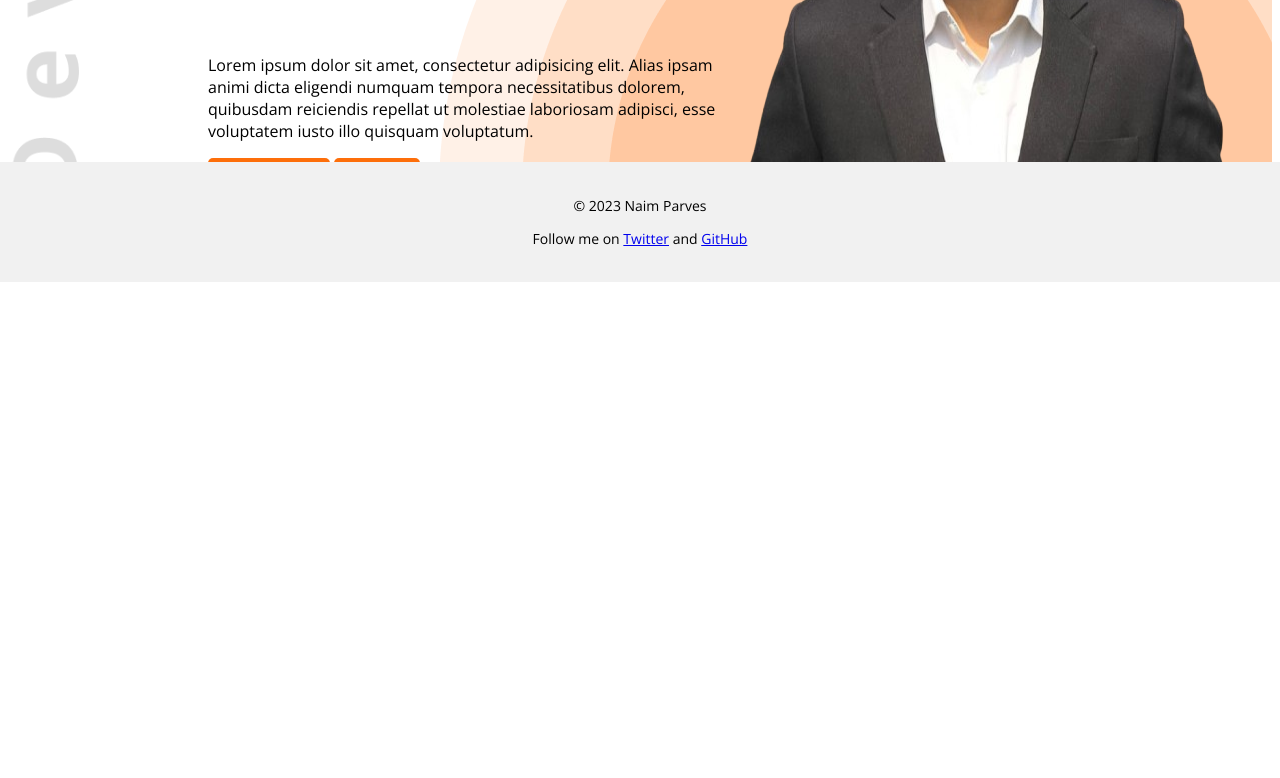
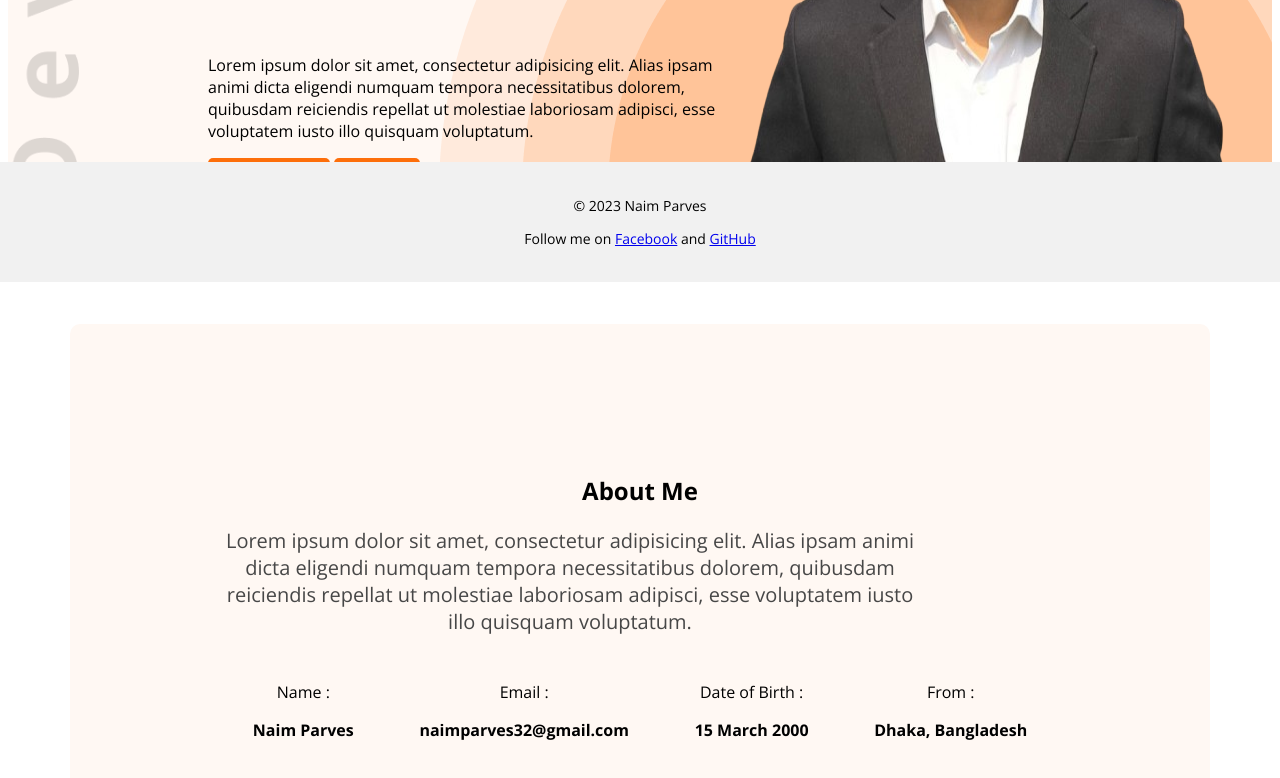
Before and after one commit to NaimParves/web_portfolio, a plain HTML site: page index.html in a window 1280 px wide. Shown: the part 518-1296 px from the top of the page. Before the commit the page ends 800 px from the top, so only its background shows below. Drawn offline with nearby package versions, Linux system fonts and the light colour scheme.

Commit message:
about me

```diff
--- a/index.html
+++ b/index.html
@@ -11,7 +11,7 @@
 
 </head>
 <body class="open-sans-normal">
-    <header class="header">
+    <header class="header  secondary-bg">
         <nav >
             <h3 class="nav-title">Naim <span class="text-primary">Parves</span> </h3>
             <ul>
@@ -31,12 +31,36 @@
             <img class="banner-image" src="../web_portfolio/images/Naim Parves.png" alt="Naim Parves" class="banner-image">
         </div>
     </header>
-    <main>
+    <main class="main">
+
+        <section class="about secondary-bg">
+            <h2 class="section-title">About Me</h2>
+            <p class="section-description">Lorem ipsum dolor sit amet, consectetur adipisicing elit. Alias ipsam animi dicta eligendi numquam tempora necessitatibus dolorem, quibusdam reiciendis repellat ut molestiae laboriosam adipisci, esse voluptatem iusto illo quisquam voluptatum.</p>
+            <div class="about-items">
+                <div class="about-item">
+                    <p class="item-title">Name :</p>
+                    <p class="item-discription">Naim Parves</p>
+                </div>
+                <div class="about-item">
+                    <p class="item-title">Email :</p>
+                    <p class="item-discription">naimparves32@gmail.com</p>
+                </div>
+                <div class="about-item">
+                    <p class="item-title">Date of Birth :</p>
+                    <p class="item-discription"> 15 March 2000</p>
+                </div>
+                <div class="about-item">
+                    <p class="item-title">From :</p>
+                    <p class="item-discription">Dhaka, Bangladesh</p>
+                </div>
+            </div>
+        </section>
+
 
     </main>
     <footer>
         <p>&copy; 2023 Naim Parves</p>
-        <p>Follow me on <a href="#">Twitter</a> and <a href="#">GitHub</a></p>
+        <p>Follow me on <a href="#">Facebook</a> and <a href="#">GitHub</a></p>
     </footer>
 </body>
 </html>
--- a/style.css
+++ b/style.css
@@ -65,6 +65,9 @@ nav ul li a:hover {
 }
 
 /*banner styles */
+.secondary-bg{
+    background-color: #FFF8F3;
+}
 .banner{
     display: flex;
     justify-content: space-between;
@@ -83,18 +86,45 @@ nav ul li a:hover {
 }
 
 
+/* main styles */
+.main {
+    max-width: 1140px;
+    margin: 0 auto;
+}
+.selection-title {
+    font-size: 35px;
+    font-weight: bold;
+    color :#181818
+}
+.section-description {
+    font-size: 20px;
+    color: #474747;
+    margin-top: 10px;
+    margin-bottom: 30px;
+    max-width: 700px;
 
+}
+/*about styles */
+.about {
+    border-radius:  10px;
+    padding: 130px 150px;
+    text-align: center;
+    margin-top: 131px;
+
+}
+.about-items{
+    display: flex;
+    justify-content: space-around;
+}
+.item-discription{
+    font-weight: 700;
+}
 
 
 
 
 
 /* Footer styles */
-
-
-
-
-
 footer {
     position: fixed;
     left: 0;
```
